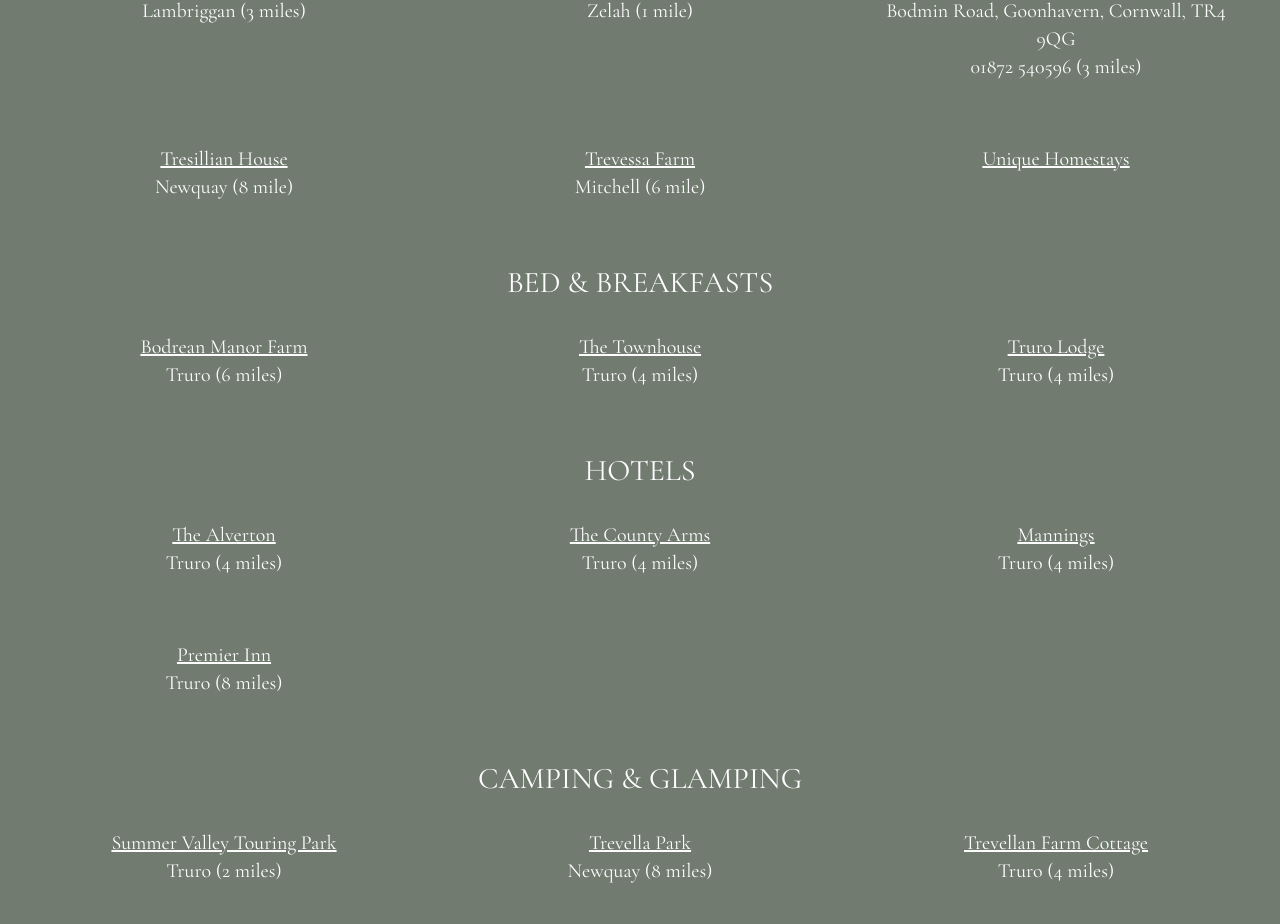
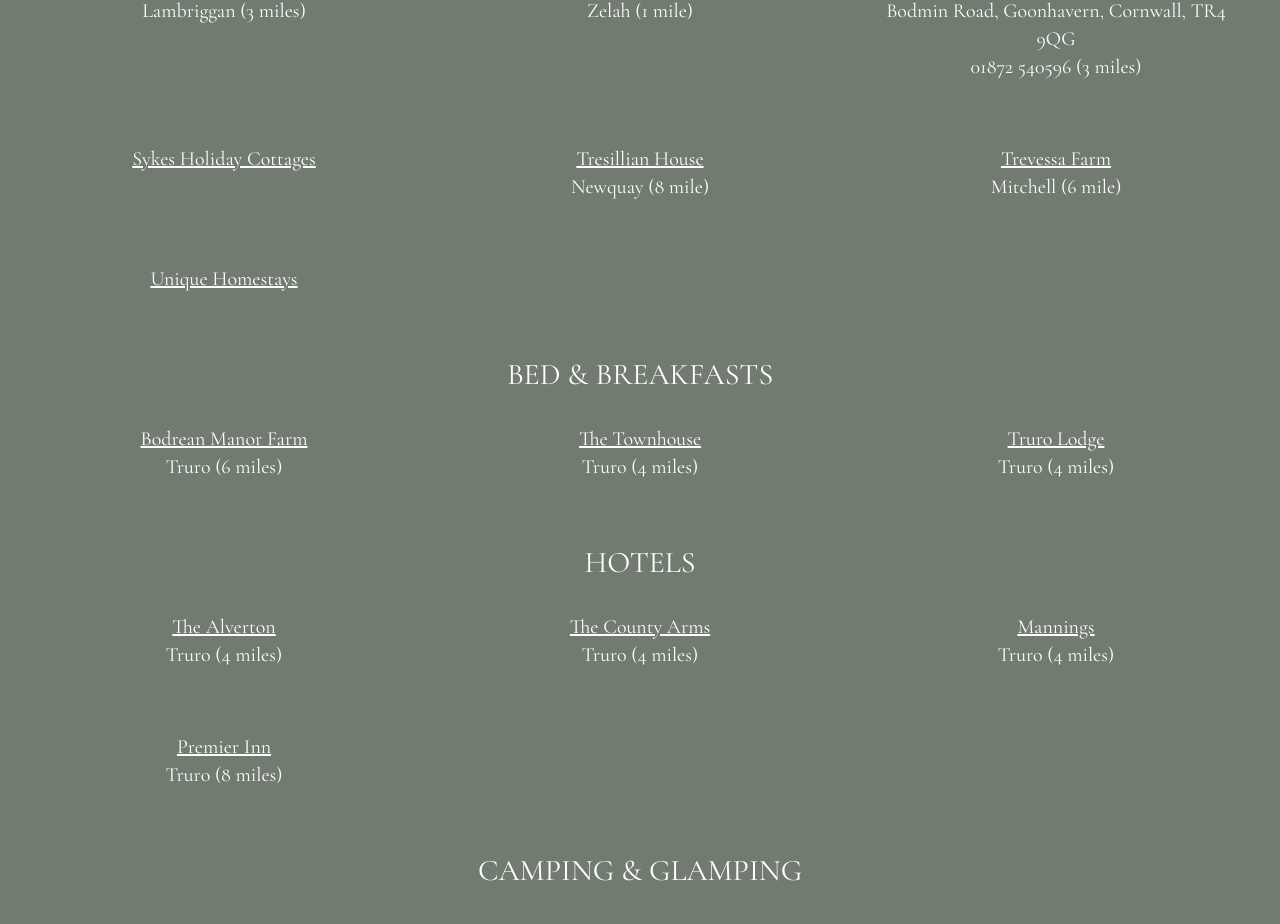
Before and after one commit to andrewgarner/wedding, a Next.js app: page /travel-and-stay in a window 1280 px wide. Shown: the part 2331-3255 px from the top of the page. Built offline with nearby package versions, Linux system fonts and the light colour scheme.

Commit message:
Add Sykes Holiday Cottages

```diff
--- a/pages/travel-and-stay.tsx
+++ b/pages/travel-and-stay.tsx
@@ -214,6 +214,11 @@
           Bodmin Road, Goonhavern, Cornwall, TR4 9QG
           <br />
           01872 540596 (3 miles)
+        </Text>
+        <Text tag="li">
+          <Link href="https://www.sykescottages.co.uk/" passHref>
+            <a>Sykes Holiday Cottages</a>
+          </Link>
         </Text>
         <Text tag="li">
           <Link href="https://www.tresillianhouse.co.uk" passHref>
```
